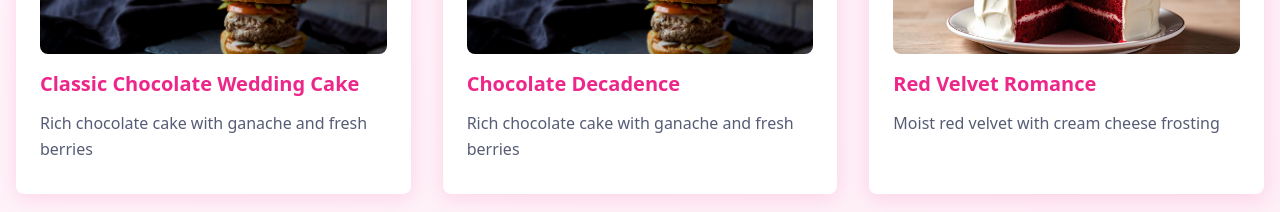
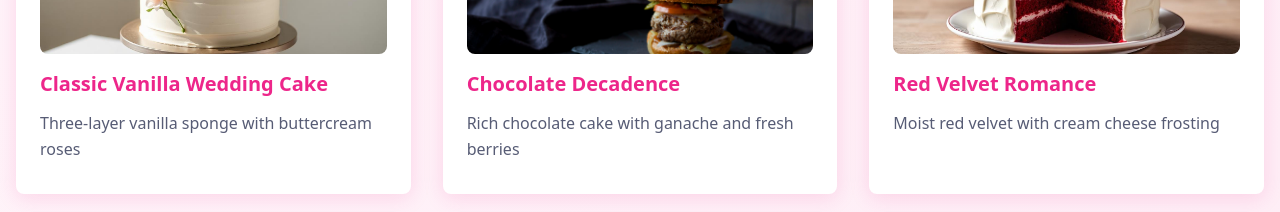
Before and after one commit to vishalprolance/sweet-calls-bakery, a React (Vite) app: page / in a window 1280 px wide. Shown: the part 1226-1438 px from the top of the page. Built offline with nearby package versions, Linux system fonts and the light colour scheme.

Commit message:
Reverted to commit 6a5b8df2c9abc33e61260800811089904c0a7a02

```diff
--- a/src/components/FeaturedCakes.tsx
+++ b/src/components/FeaturedCakes.tsx
@@ -19,9 +19,9 @@ import cake14 from "@/assets/cakes/cake14.jpg";
 const FeaturedCakes = () => {
   const cakes = [
     {
-      name: "Classic Chocolate Wedding Cake",
-      description: "Rich chocolate cake with ganache and fresh berries",
-      imageUrl: cake2
+      name: "Classic Vanilla Wedding Cake",
+      description: "Three-layer vanilla sponge with buttercream roses",
+      imageUrl: cake1
     },
     {
       name: "Chocolate Decadence",
```
